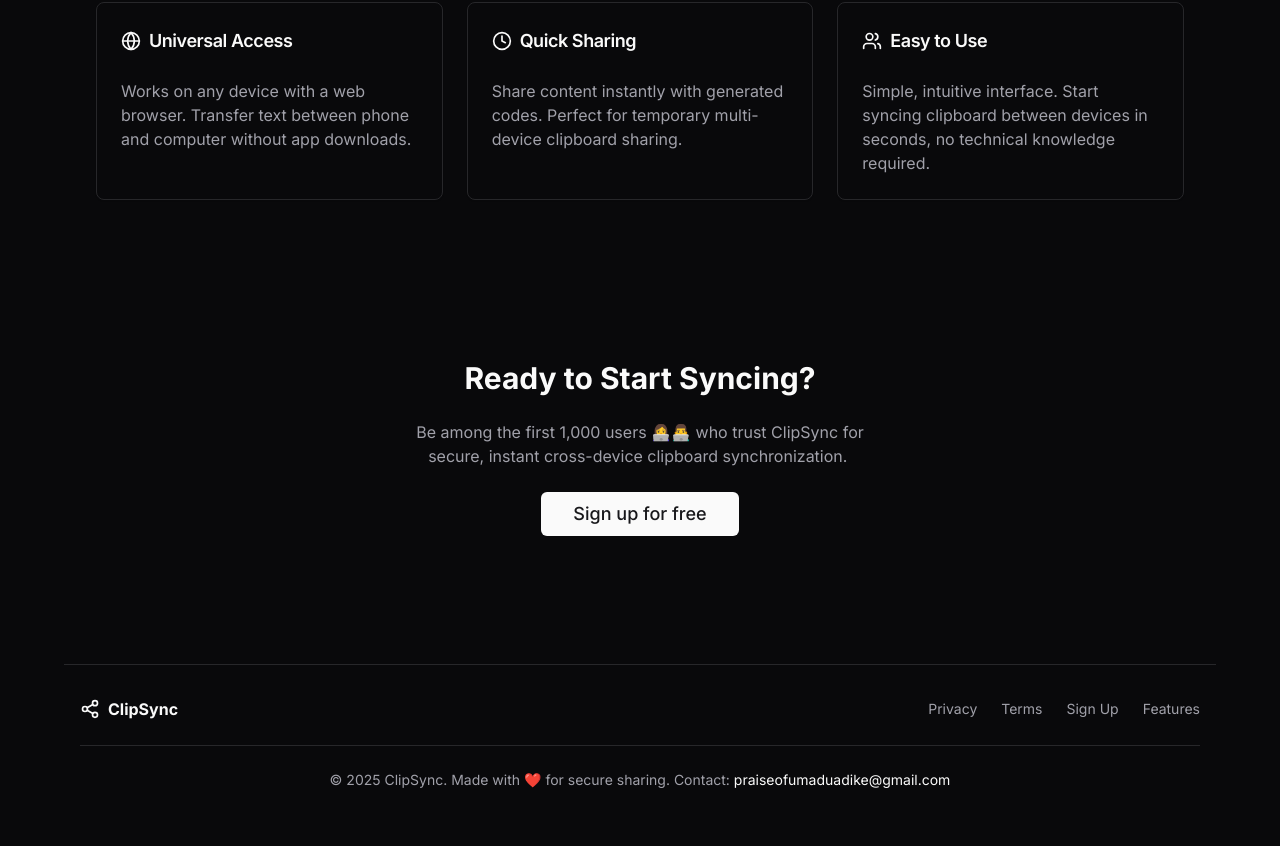
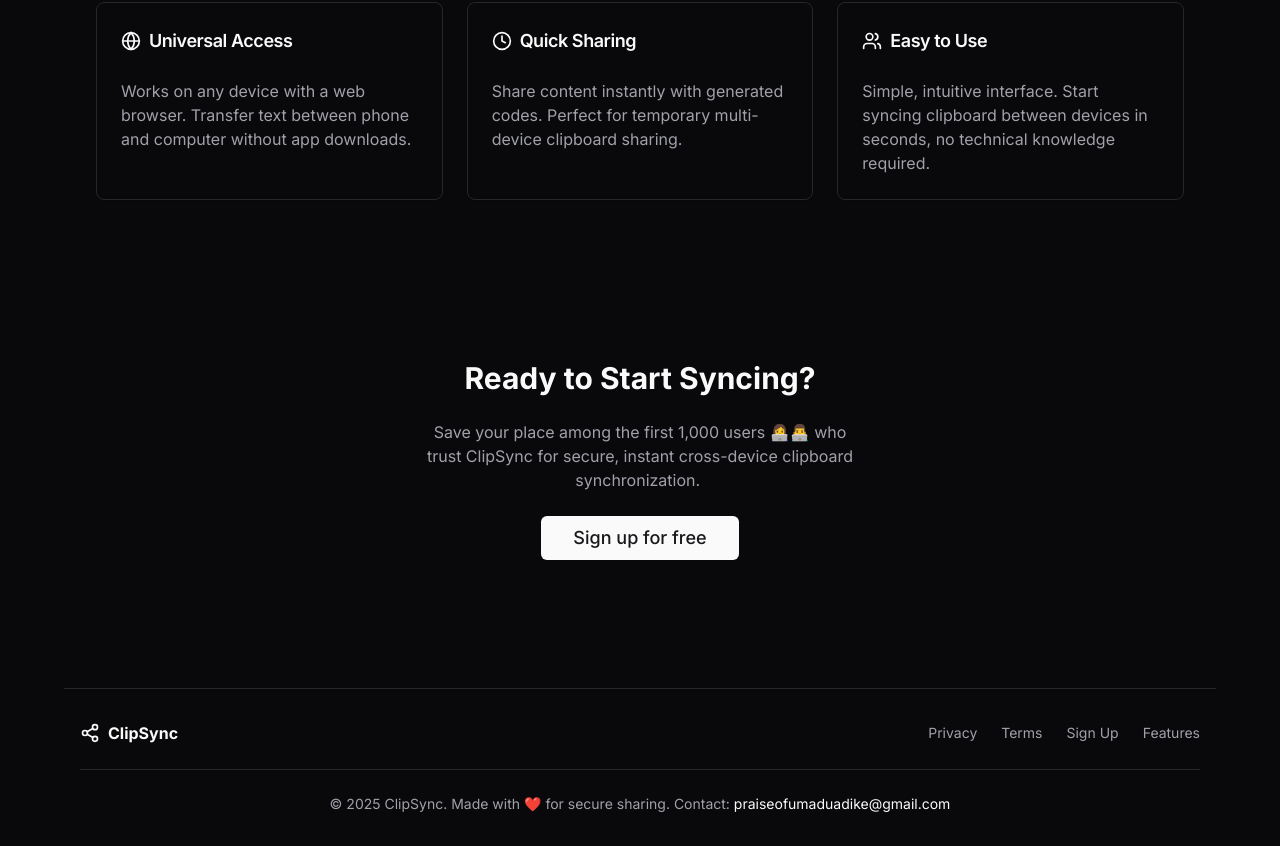
Before and after one commit to kene-praise/getclipsync, a React (Vite) app: page / in a window 1280 px wide. Shown: the part 1144-1990 px from the top of the page. Before the commit the page ends 1966 px from the top, so only its background shows below. Built offline with nearby package versions, Linux system fonts and the light colour scheme.

Commit message:
Visual edit in Lovable
Edited UI in Lovable

```diff
--- a/src/pages/LandingPage.tsx
+++ b/src/pages/LandingPage.tsx
@@ -144,7 +144,7 @@ const LandingPage = () => {
         <section className="py-16 md:py-20 text-center">
           <div className="space-y-4 md:space-y-6">
             <h2 className="text-2xl md:text-3xl font-bold">Ready to Start Syncing?</h2>
-            <p className="text-sm md:text-base text-muted-foreground max-w-md mx-auto">Be among the first 1,000 users 👩‍💻👨‍💻 who trust ClipSync for secure, instant cross-device clipboard synchronization. </p>
+            <p className="text-sm md:text-base text-muted-foreground max-w-md mx-auto">Save your place among the first 1,000 users 👩‍💻👨‍💻 who trust ClipSync for secure, instant cross-device clipboard synchronization. </p>
             <Button asChild size="lg" className="text-base md:text-lg px-6 md:px-8">
               <Link to="/auth">Sign up for free</Link>
             </Button>
```
